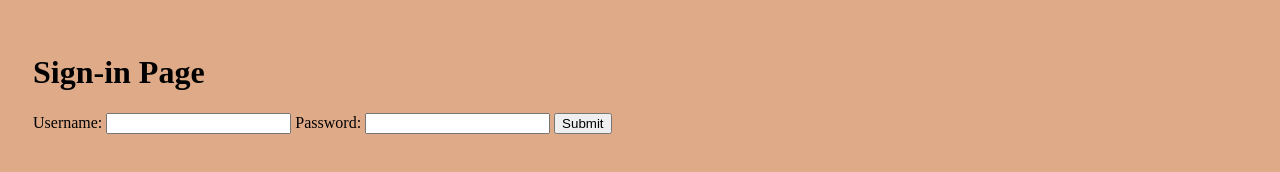
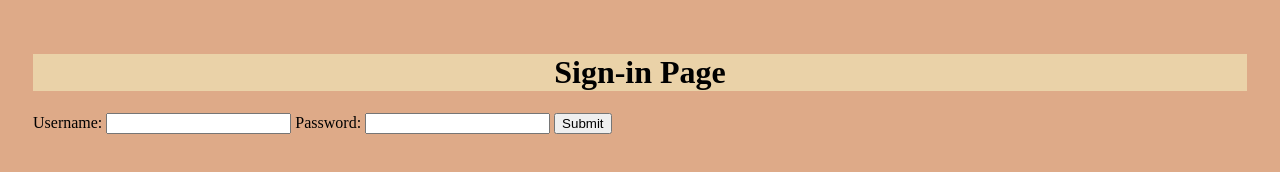
Before and after one commit to tylerhays987/FinalprojectSODV1201, a plain HTML site: page FinalProject/html/0_signin.html in a window 1280 px wide. Drawn offline with Linux system fonts and the light colour scheme.

Commit message:
Update 0_signin.html

```diff
--- a/FinalProject/html/0_signin.html
+++ b/FinalProject/html/0_signin.html
@@ -7,7 +7,9 @@
     <link rel="stylesheet" href="../css/styles.css">
     <script src = ""> </script>
 </head>
-<h1>Sign-in Page</h1>
+    <header>
+        <h1>Sign-in Page</h1>
+    </header>
 <body>
 <form>
     <label for="username">Username:</label>
```
